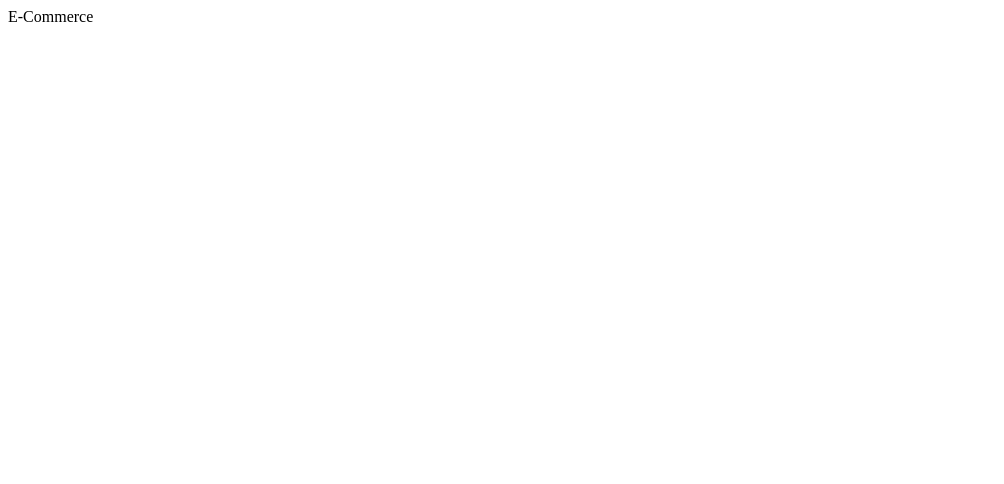
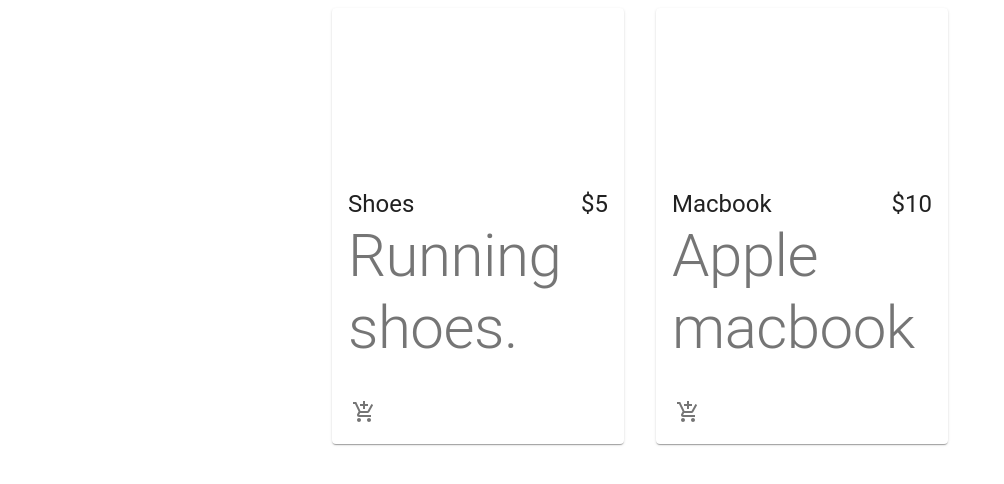
Before and after one commit to o0p/e-commerce-app-clone, a React (Create React App) app: page / in a window 1280 px wide. Shown: the top 484 px of the page, without its empty margins (0-1004 px from the left). Built offline with nearby package versions, Linux system fonts and the light colour scheme.

Commit message:
Fix few typos

```diff
--- a/src/App.js
+++ b/src/App.js
@@ -1,7 +1,12 @@
 import React from 'react';
+import Products from './components/Products/Products';
 
 export const App = () => {
-  return <div>E-Commerce</div>;
+  return (
+    <div>
+      <Products />
+    </div>
+  );
 };
 
 export default App;
--- a/src/components/Products/Products.js
+++ b/src/components/Products/Products.js
@@ -1,6 +1,6 @@
 import React from 'react';
-import Grid from '@material-ui/core';
-import Product from './Product/Product'
+import { Grid } from '@material-ui/core';
+import Product from './Product/Product';
 
 const products = [
   { id: 1, name: 'Shoes', description: 'Running shoes.', price: '$5' },
@@ -8,15 +8,17 @@
 ];
 
 const Products = () => {
-  <main>
-    <Grid container justify="center" spacing={4}>
-      {products.map((product) => {
-        <Grid item key={product.id} xs={12} sm={6} md={4} lg={3}>
-          <Product product={product} />
-        </Grid>;
-      })}
-    </Grid>
-  </main>;
+  return (
+    <main>
+      <Grid container justify="center" spacing={4}>
+        {products.map((product) => (
+          <Grid item key={product.id} xs={12} sm={6} md={4} lg={3}>
+            <Product product={product} />
+          </Grid>
+        ))}
+      </Grid>
+    </main>
+  );
 };
 
 export default Products;
```
